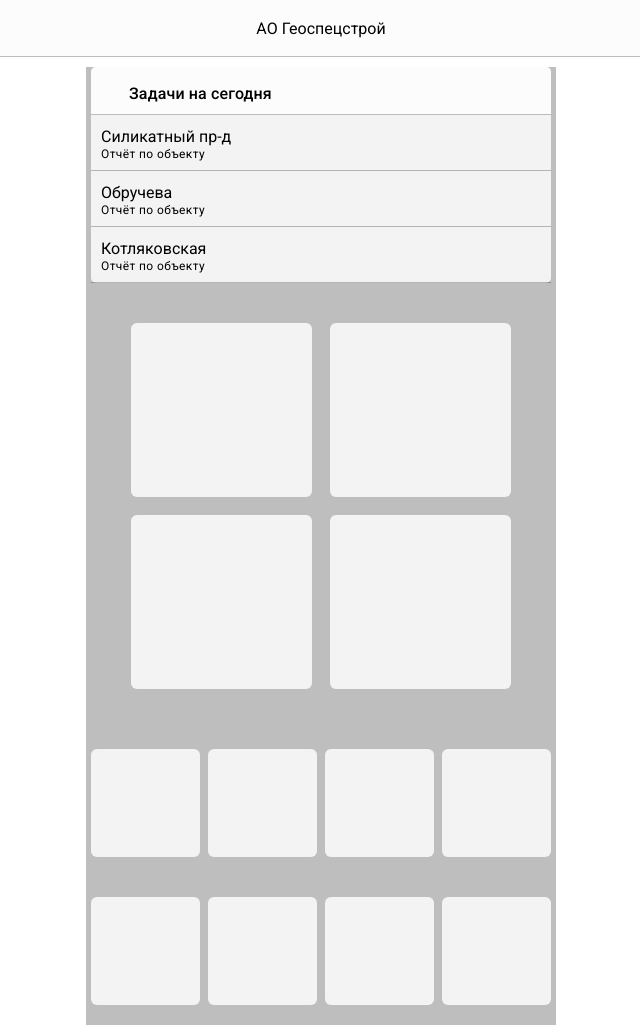
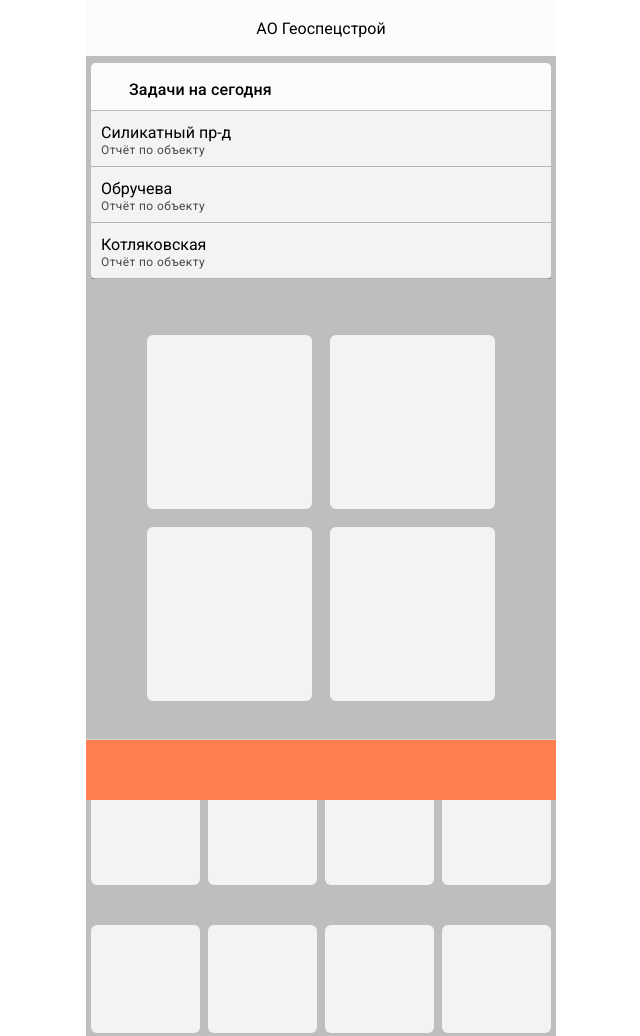
Before and after one commit to frenzyMonkie/GssOtchetBotv3, a plain HTML site: page index.html in a window 1280 px wide. Shown: the top 1036 px of the page, without its empty margins (319-959 px from the left). Drawn offline with nearby package versions, Linux system fonts and the light colour scheme.

Commit message:
Update canvas.css

```diff
--- a/canvas.css
+++ b/canvas.css
@@ -3,6 +3,23 @@
     padding: 0;
     box-sizing: border-box;
     --border-radius: 5px;
+}
+html {
+    position: relative;
+    min-height: 100%;
+}
+body {
+}
+.nav_footer {
+    position: sticky;
+    bottom: 0;
+    z-index: 999;
+    height: fit-content;
+    width: 100%;
+    background-color: coral;
+    max-width: 470px;
+    margin: auto;
+    border-top: 1px rgb(212, 212, 212) solid;
 }
 .container {
     width: 100%;
@@ -13,6 +30,8 @@
 }
 .header {
     width: 100%;
+    max-width: 470px;
+    margin: auto;
     padding: 15px 0;
     background-color: rgb(252, 252, 252);
     display: flex;
@@ -30,11 +49,12 @@
     /* max-width: fit-content; */
     width: 100%;
     margin: 0 auto;
+    padding: 6px 0 0 0;
 }
 
 
 .tasks {
-    margin: 10px 0 0 0;
+    padding: 0px 0 0 0;
     display: flex;
     flex-direction: column;
     background-color: rgb(243, 243, 243);
@@ -76,8 +96,8 @@
 .task_item:last-child {
     border-radius: 0 0 5px, 5px;
 }
-.task_item_text {
-
+.task_item_info {
+    color: #474747;
 }
 .task_item i {
     width: 26px;
@@ -134,3 +154,24 @@
 .menu_item_l {
     height: 174px;
 }
+.menu_wrapper {
+    padding: 16px;
+}
+.menu_s {
+    --grid-layout-gap: 24px;
+    --grid-column-count: 4;
+    --grid-item--min-width: 30px;
+    justify-content: center;
+    align-content: center;
+    padding: 6px;
+    /* min-width: 220px; */
+}
+.menu_item_s {
+    height: 48px;
+    /* height: 34px; */
+
+}
+.menu_item_s i {
+    width: 34px;
+    margin: 0 auto;
+}
```
